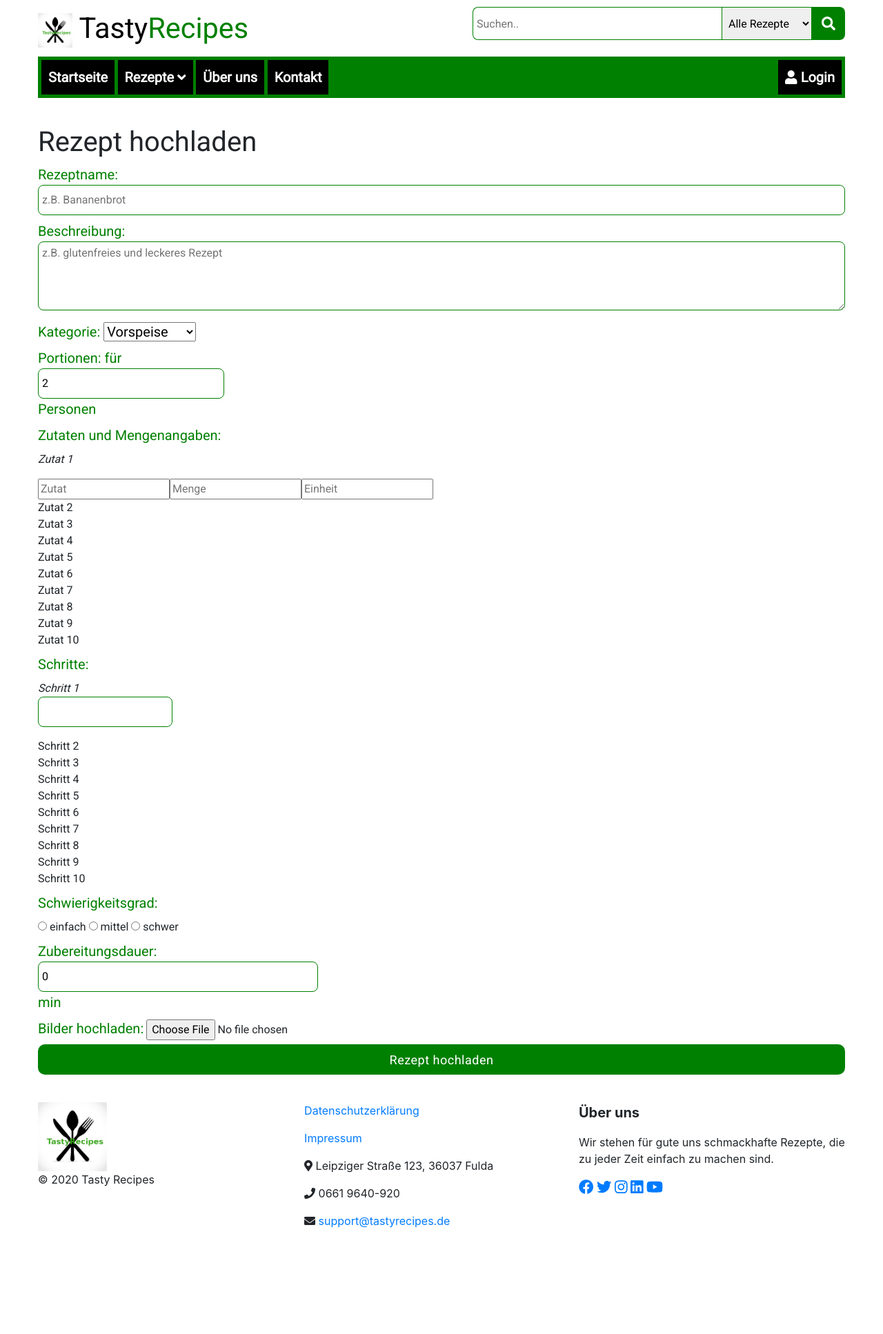
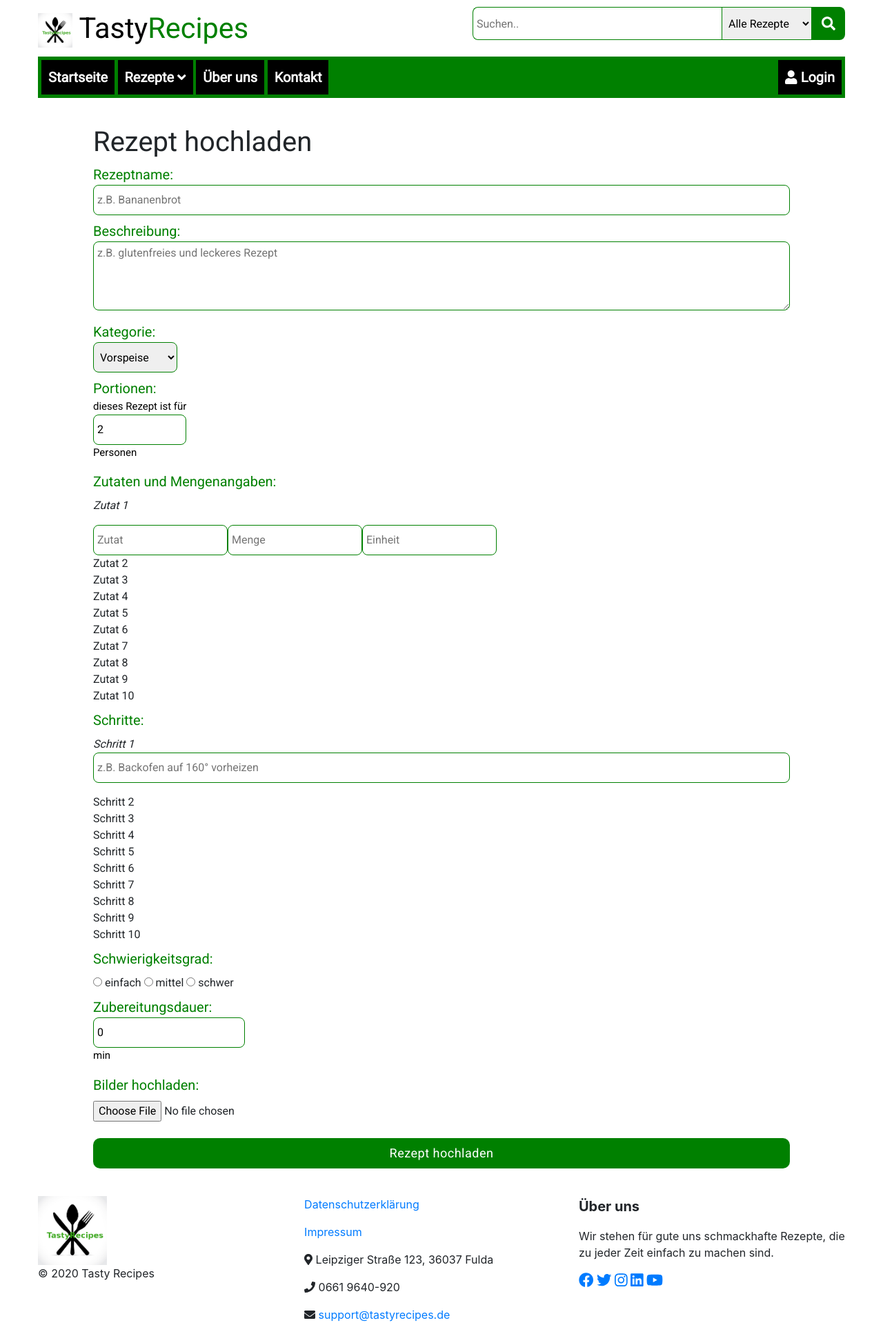
Before and after one commit to tasty-recipes-project/tastyrecipes-webseite, a PHP site: page /uploadRecipe.php in a window 1280 px wide. Shown: the whole page at 69% size. Before the commit the page ends 1780 px from the top, so only its background shows below. Run offline with PHP 8.4, Linux system fonts and the light colour scheme.

Commit message:
Rezeptseite erstellt

```diff
--- a/styles.css
+++ b/styles.css
@@ -761,7 +761,40 @@
   box-sizing: border-box;
   border-radius: 8px;
   font-size: 16px;
+}
 
+.select-kategorie {
+  width: 100%;
+  min-height: 2.75rem;
+  line-height: 1.375rem;
+  padding: 5px;
+  border: 1px solid;
+  border-color: green;
+  box-sizing: border-box;
+  border-radius: 8px;
+  font-size: 16px;
+}
+
+.eingabe-portionen {
+	font-size: 15px;
+	color: black;
+}
+
+.input-zutat {
+  width: 100%;
+  min-height: 2.75rem;
+  line-height: 1.375rem;
+  padding: 5px;
+  border: 1px solid;
+  border-color: green;
+  box-sizing: border-box;
+  border-radius: 8px;
+  font-size: 16px;
+}
+
+.container-uploadRecipe {
+		margin-left: 80px;
+		margin-right: 80px;
 }
 
 details[open] summary {
@@ -776,3 +809,32 @@ details[open] summary {
   background-color: grey;
   color: white;
 }
+
+.rezept_header {
+	color: green;
+}
+
+.rezept_Info {
+	margin-left: 80px;
+	margin-right: 80px;
+}
+
+.rezept-inhalt {
+    text-shadow: 0 -1px 1px #666666, 0 1px 1px #FFFFFF;
+}
+
+.ausgabe-zutatenliste {
+ font-size: 20px;
+}
+
+.ausgabe-schritte {
+ font-size: 20px;
+}
+
+.like-btn {
+  padding: 0;
+  background-color: white;
+  color: red;
+  border: none;
+  border-radius: 0 8px 8px 0;
+}
--- a/uploadRecipe.php
+++ b/uploadRecipe.php
@@ -36,16 +36,19 @@
 				</select>
 		</div>
 
-		<div class = "eingabe-portionen">
-			<label for="pers" class="upload-text">Portionen: für
-				<input class="input-rezeptname__feld" id="pers" type="number" name="portionen" min="1" max="10" step="1" value="2" size="2">Personen<br />
-			</label>
+		<div class = "eingabe-portionen2">
+			<label for="pers" class="upload-text">Portionen:</br>
+				<label class = "eingabe-portionen">dieses Rezept ist für<br>
+				<input class="input-rezeptname__feld" id="pers" type="number" name="portionen" min="1" max="10" step="1" value="2" size="2"><br> Personen<br>
+				</label>
+				</label>
 		</div>
 
 		<div class = "eingabe-zutaten">
 			<label for="zut" class="upload-text">Zutaten und Mengenangaben:</label></br>
 
 			<label>
+			<!-- Zutaten ansatzweise dynamisch, mit details/summary -->
 			<details open="">
 				<summary>Zutat 1</summary>
 				<p>
@@ -204,10 +207,11 @@
 			<label for="step" class="upload-text">Schritte:</label></br>
 
 			<label>
+			<!-- Schritte ansatzweise dynamisch, mit details/summary -->
 			<details open="">
 				<summary>Schritt 1</summary>
 				<p>
-                    <input type="text" name="schritt1" class="input-rezeptname__feld">
+                    <input type="text" name="schritt1" size="130" placeholder="z.B. Backofen auf 160° vorheizen" class="input-rezeptname__feld">
 				</p>
 			</details>
 
@@ -306,19 +310,21 @@
 		</div>
 
 		<div class = "eingabe-dauer">
-			<label for="time" class="upload-text">Zubereitungsdauer:
-				<input class="input-rezeptname__feld" size="2" id="time" type="number" name="dauer" min="0" step="1" value="0">min<br />
+			<label for="time" class="upload-text">Zubereitungsdauer:</br>
+				<label class = "eingabe-portionen">
+				<input class="input-rezeptname__feld" size="1" id="time" type="number" name="dauer" min="0" step="1" value="0">min<br />
+				</label>
 			</label>
 		</div>
 
 		<div class = "eingabe-bild">
 			<!-- <form action="manage_uploads.php" method="post" enctype="multipart/form-data"> -->
-			<label class="upload-text">Bilder hochladen:</label>
+			<label class="upload-text">Bilder hochladen:</label></br>
 			<input id="image" name="image" type="file"><br/>
 
 			<!--	<button>hochladen</button>
 			</form> -->
-		</div>
+		</div></br>
 
 		<div class = "submit-button">
 			<button class="login-button__btn" type="submit" name="rezept-upload">Rezept hochladen</button>
```
Also changed, not shown: other parts of uploadRecipe.php (+11 -11 lines), rezept.php (+77 -72 lines).
